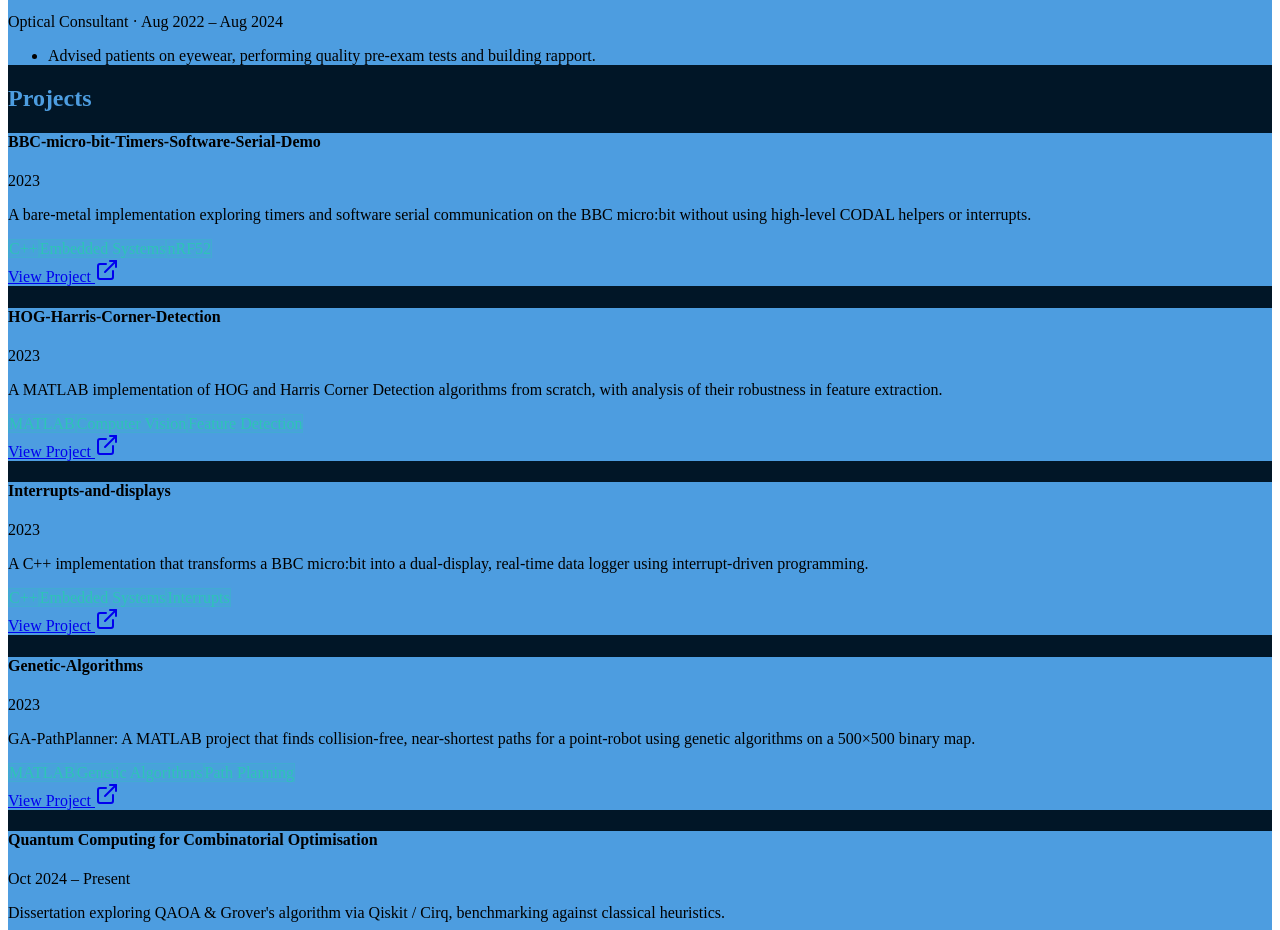
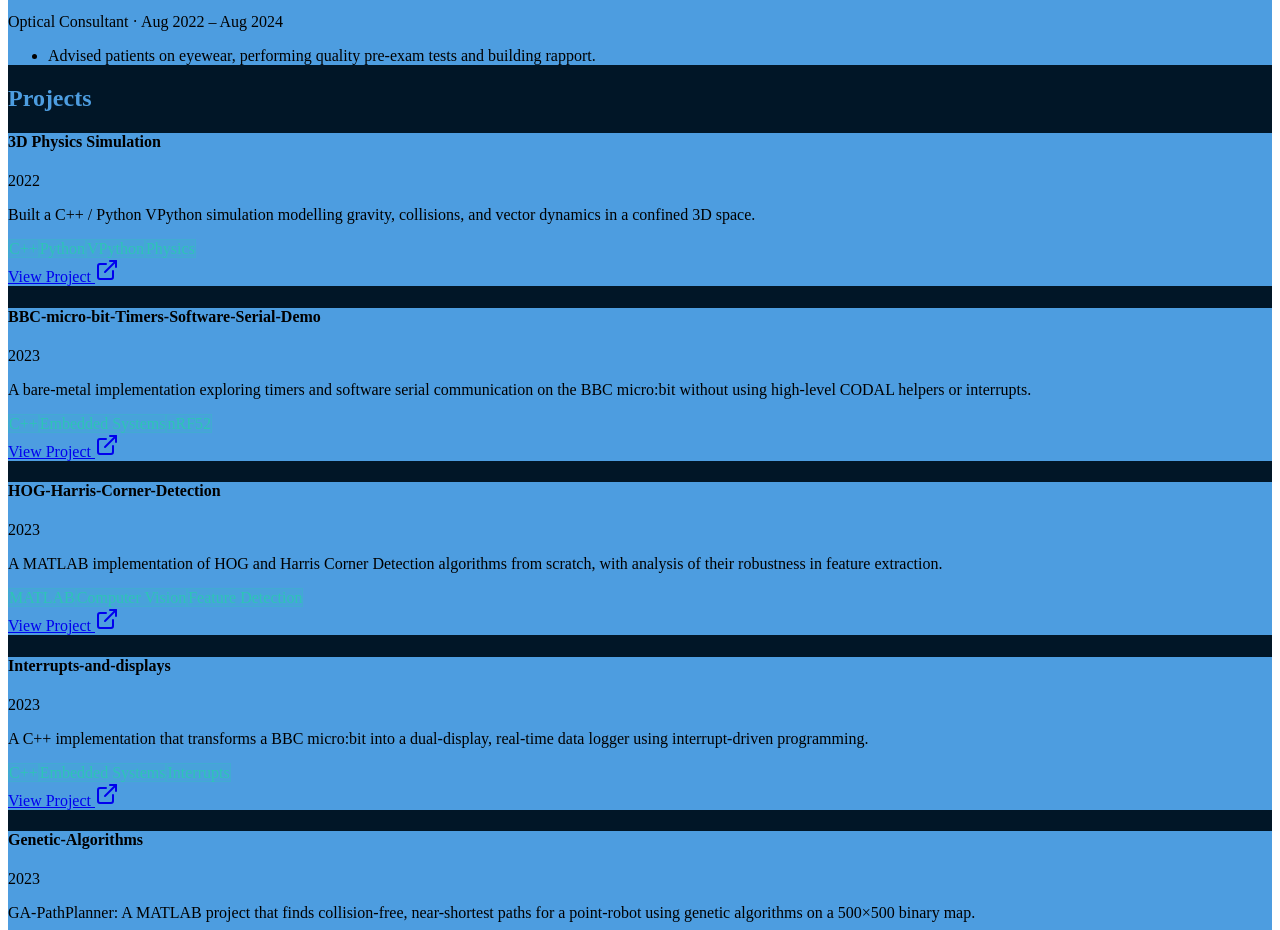
Before and after one commit to Steve-IX/Portfolio, a Next.js app: page / in a window 1280 px wide. Shown: the part 940-1870 px from the top of the page. Built offline with nearby package versions, Linux system fonts and the light colour scheme.

Commit message:
Update: Added 3D Physics Simulation project and enhanced portfolio

```diff
--- a/app/page.jsx
+++ b/app/page.jsx
@@ -153,6 +153,14 @@ const experiences = [
 ];
 
 const projects = [
+  {
+    title: '3D Physics Simulation',
+    period: '2022',
+    description:
+      'Built a C++ / Python VPython simulation modelling gravity, collisions, and vector dynamics in a confined 3D space.',
+    link: '#',
+    tech: ['C++', 'Python', 'VPython', 'Physics'],
+  },
   {
     title: 'BBC-micro-bit-Timers-Software-Serial-Demo',
     period: '2023',
```
